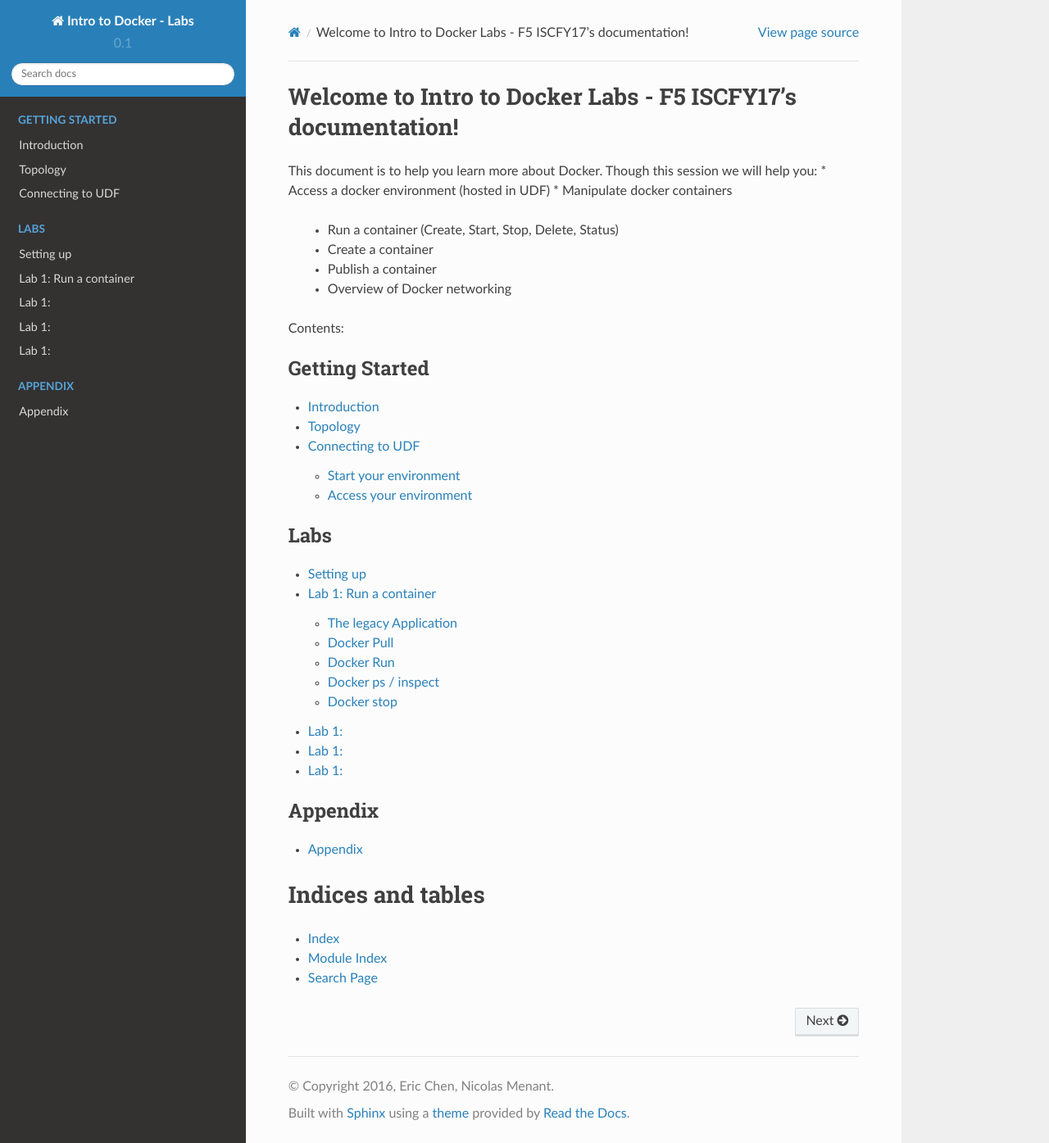
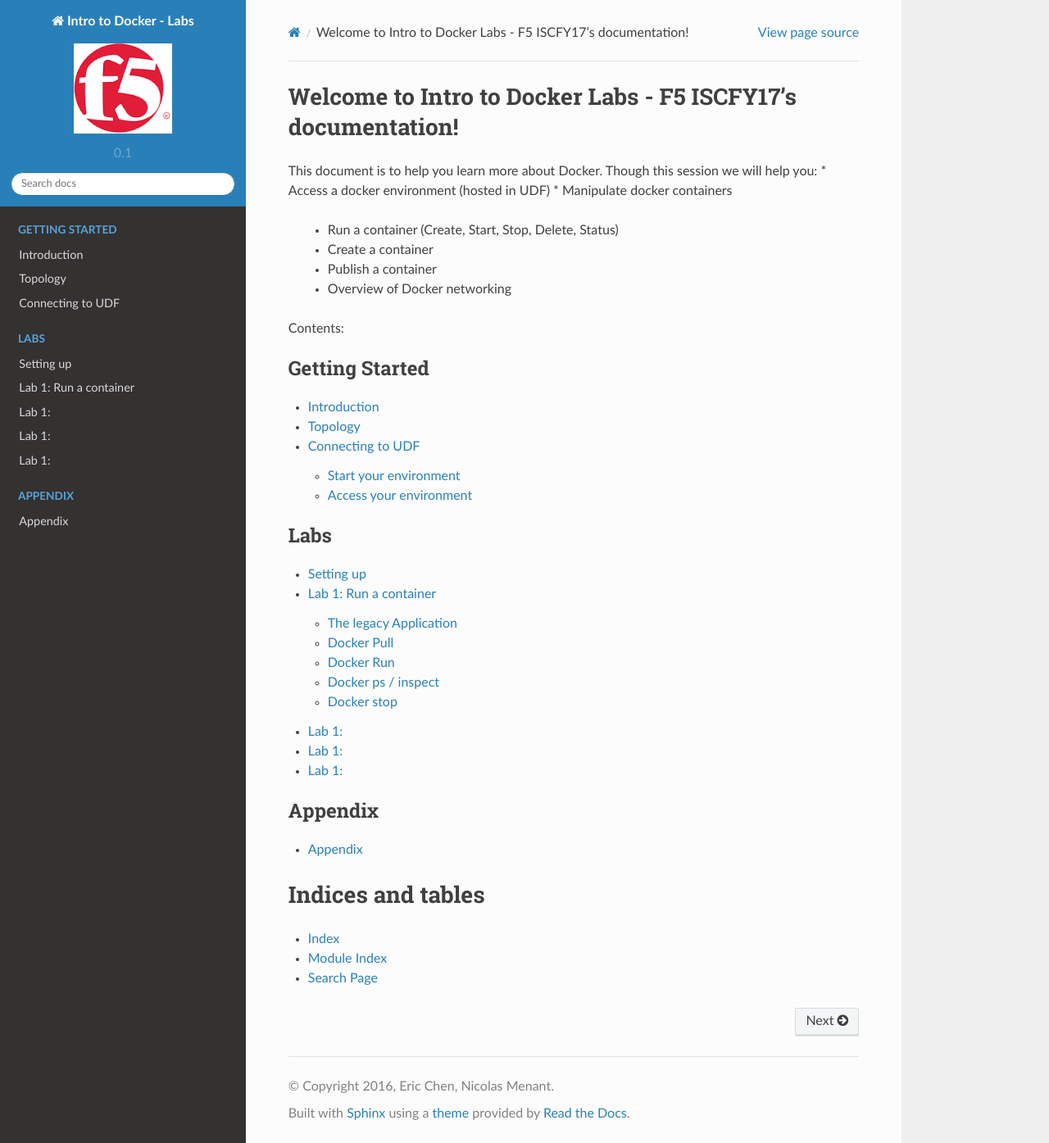
Before and after one commit to nmenant/Intro-Docker-lab-F5-ISCFY17, a Sphinx documentation site: the page built from docs/index.rst, in a window 1280 px wide and 1395 px high. Shown: the whole window at 82% size. Built offline with Sphinx 7.4.7 and the Read the Docs theme 2.0.0, drawn with Linux system fonts in a browser that asks for light colours.

Commit message:
add f5 logo

```diff
--- a/docs/conf.py
+++ b/docs/conf.py
@@ -141,7 +141,7 @@
 # The name of an image file (relative to this directory) to place at the top
 # of the sidebar.
 #
-# html_logo = None
+html_logo = 'images/f5-logo.png'
 
 # The name of an image file (relative to this directory) to use as a favicon of
 # the docs.  This file should be a Windows icon file (.ico) being 16x16 or 32x32
```
Also changed, not shown: docs/images/f5-logo.png (added), 1 other file.
